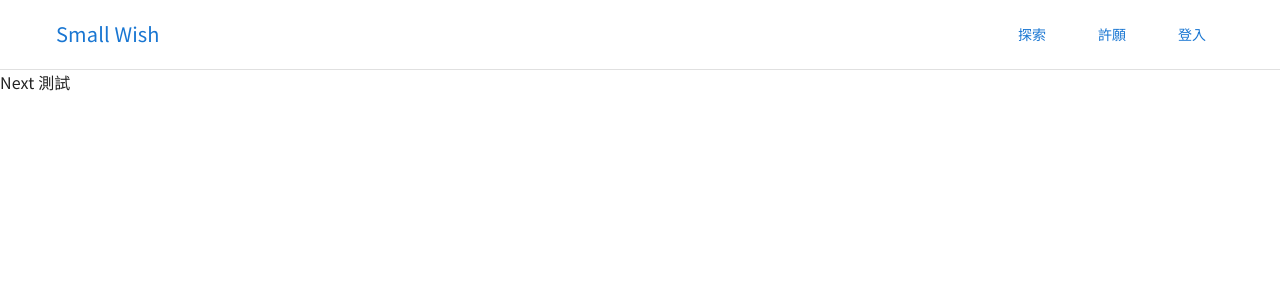
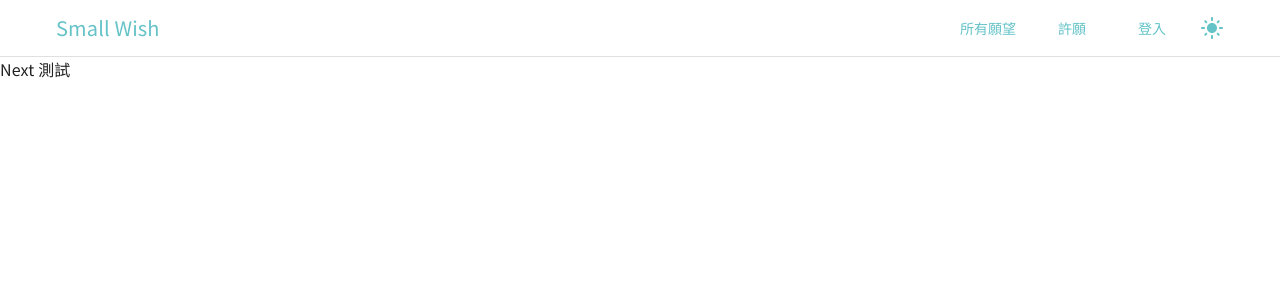
Before and after one commit to penspulse326/small-wish, a Next.js app: page / in a window 1280 px wide. Shown: the top 300 px of the page. Built offline with nearby package versions, Linux system fonts and the light colour scheme; what @mui/material-nextjs would draw is missing.

Commit message:
feat: add dark mode and set theme

```diff
--- a/src/app/layout.tsx
+++ b/src/app/layout.tsx
@@ -2,7 +2,6 @@ import { CssBaseline } from '@mui/material';
 import { ThemeProvider } from '@mui/material/styles';
 import { AppRouterCacheProvider } from '@mui/material-nextjs/v15-appRouter';
 import { Noto_Sans_TC } from 'next/font/google';
-// TODO: 加入 CSS Baseline
 
 import Navbar from '@/components/Navbar';
 import theme from '@/theme';
@@ -13,6 +12,7 @@ const noto = Noto_Sans_TC({
   weight: ['400', '700'],
   subsets: ['latin'],
   display: 'swap',
+  variable: '--font-noto',
 });
 
 export const metadata: Metadata = {
--- a/src/components/Navbar/index.tsx
+++ b/src/components/Navbar/index.tsx
@@ -1,6 +1,16 @@
+// components/Navbar/index.tsx
 'use client';
+
+import LightModeIcon from '@mui/icons-material/LightMode'; // 新增
 import MenuIcon from '@mui/icons-material/Menu';
-import { IconButton, Typography, Menu, MenuItem, Button } from '@mui/material';
+import {
+  IconButton,
+  Typography,
+  Menu,
+  MenuItem,
+  Button,
+  useColorScheme,
+} from '@mui/material';
 import { useRouter } from 'next/navigation';
 import { useState } from 'react';
 
@@ -9,11 +19,15 @@ import {
   NavContainer,
   LogoContainer,
   NavItemsContainer,
+  ActionContainer, // 新增
 } from './styled';
 
 function Navbar() {
   const router = useRouter();
+  const { mode, setMode } = useColorScheme();
   const [anchorEl, setAnchorEl] = useState<null | HTMLElement>(null);
+
+  const isMenuOpen = () => Boolean(anchorEl);
 
   function handleMenuOpen(event: React.MouseEvent<HTMLElement>) {
     setAnchorEl(event.currentTarget);
@@ -28,6 +42,10 @@ function Navbar() {
     handleMenuClose();
   }
 
+  if (!mode) {
+    return null;
+  }
+
   return (
     <StyledAppBar position="sticky">
       <NavContainer>
@@ -37,26 +55,34 @@ function Navbar() {
           </Typography>
         </LogoContainer>
 
-        {/* Desktop Navigation */}
+        <ActionContainer>
           <NavItemsContainer>
-          <Button onClick={() => handleNavigate('/wishes')}>探索</Button>
+            <Button onClick={() => handleNavigate('/wishes')}>所有願望</Button>
             <Button onClick={() => handleNavigate('/create')}>許願</Button>
             <Button onClick={() => handleNavigate('/login')}>登入</Button>
           </NavItemsContainer>
 
-        {/* Mobile Navigation */}
+          {/* 主題切換按鈕 */}
           <IconButton
-          color="inherit"
+            onClick={() => setMode(mode === 'light' ? 'dark' : 'light')}
+            sx={{ color: 'primary.main' }}
+          >
+            <LightModeIcon />
+          </IconButton>
+
+          {/* 漢堡選單按鈕 */}
+          <IconButton
             onClick={handleMenuOpen}
-          sx={{ display: { md: 'none' } }}
+            sx={{
+              display: { md: 'none' },
+              color: 'primary.main',
+            }}
           >
             <MenuIcon />
           </IconButton>
-        <Menu
-          anchorEl={anchorEl}
-          onClose={handleMenuClose}
-          open={Boolean(anchorEl)}
-        >
+        </ActionContainer>
+
+        <Menu anchorEl={anchorEl} onClose={handleMenuClose} open={isMenuOpen()}>
           <MenuItem onClick={() => handleNavigate('/wishes')}>
             所有願望
           </MenuItem>
--- a/src/components/Navbar/styled.ts
+++ b/src/components/Navbar/styled.ts
@@ -14,12 +14,13 @@ export const NavContainer = styled(Box)`
   width: 100%;
   max-width: ${({ theme }) => theme.breakpoints.values.lg}px;
   margin: 0 auto;
-  padding: ${({ theme }) => theme.spacing(2)};
+  padding: ${({ theme }) => theme.spacing(1)};
 `;
 
 export const LogoContainer = styled(Box)`
   display: flex;
   align-items: center;
+  padding: 0 ${({ theme }) => theme.spacing(1)};
   cursor: pointer;
 `;
 
@@ -32,3 +33,9 @@ export const NavItemsContainer = styled(Box)`
     display: none;
   }
 `;
+
+export const ActionContainer = styled(Box)`
+  display: flex;
+  align-items: center;
+  gap: ${({ theme }) => theme.spacing(1)};
+`;
--- a/src/theme.ts
+++ b/src/theme.ts
@@ -1,10 +1,52 @@
-// theme.ts
 'use client';
 import { createTheme } from '@mui/material/styles';
 
 const theme = createTheme({
+  colorSchemes: {
+    light: {
+      palette: {
+        primary: {
+          main: '#65c3c8', // cupcake primary
+          contrastText: '#1d1d1d',
+        },
+        secondary: {
+          main: '#ef9fbc', // cupcake secondary
+        },
+        background: {
+          default: '#faf7f5', // cupcake base-100
+          paper: '#ffffff', // cupcake base-200
+        },
+        text: {
+          primary: '#291334', // cupcake base content
+          secondary: '#291334',
+        },
+      },
+    },
+    dark: {
+      palette: {
+        primary: {
+          main: '#38bdf8', // business primary
+          contrastText: '#ffffff',
+        },
+        secondary: {
+          main: '#818cf8', // business secondary
+        },
+        background: {
+          default: '#1d232a', // business base-100
+          paper: '#191e24', // business base-200
+        },
+        text: {
+          primary: '#a6adba', // business base content
+          secondary: '#a6adba',
+        },
+      },
+    },
+  },
+  cssVariables: {
+    colorSchemeSelector: 'class',
+  },
   typography: {
-    fontFamily: `var(--font-noto-sans-tc)`,
+    fontFamily: `var(--font-noto)`,
   },
 });
 
```
Lines whose indentation alone changed are shown as unchanged.
